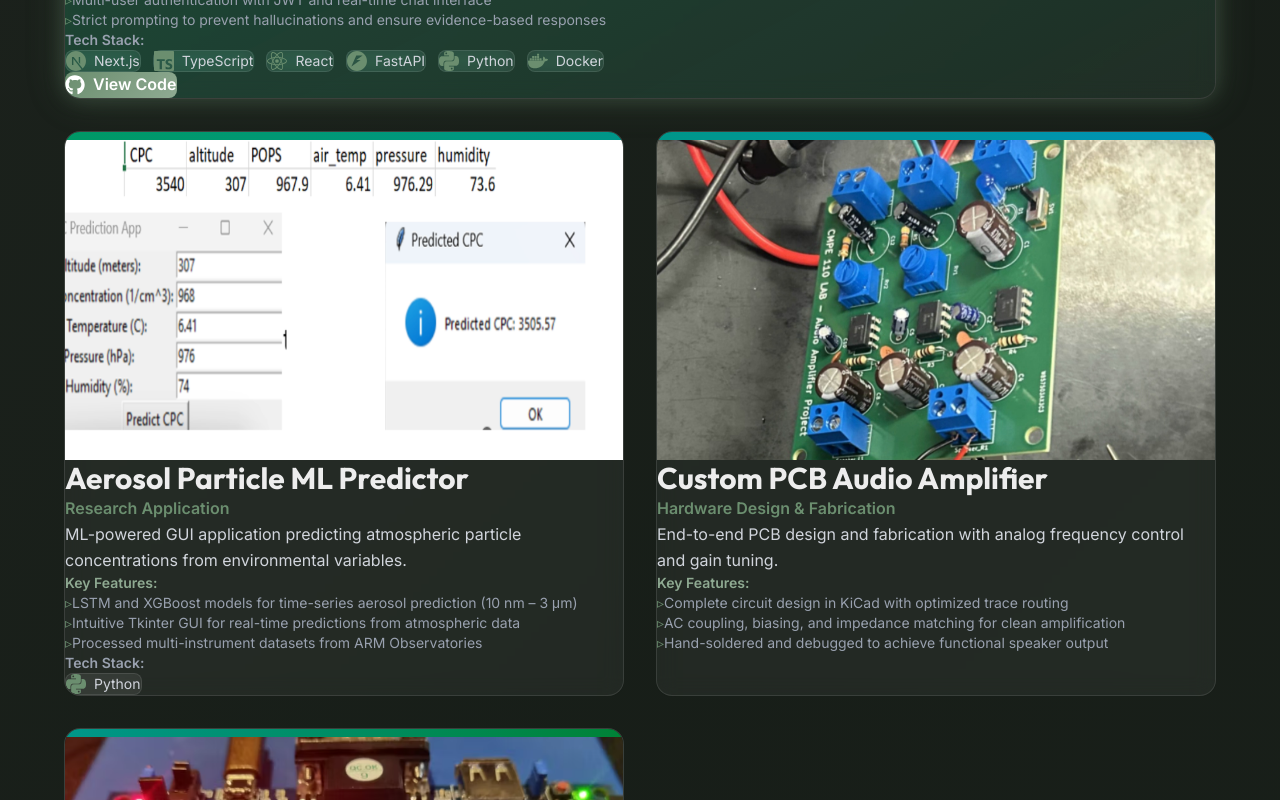
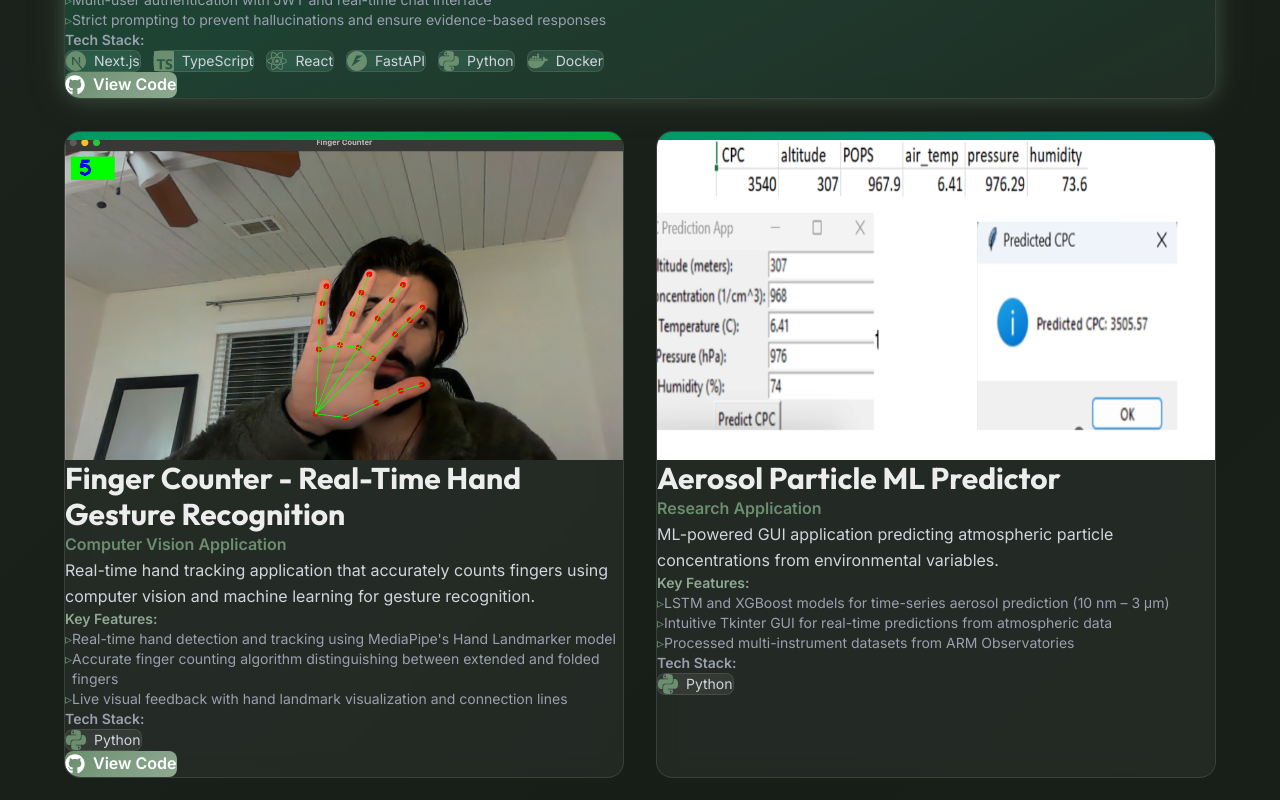
Before and after one commit to aramishf/portfolio, a Next.js app: page / in a window 1280 px wide. Shown: the part 2740-3540 px from the top of the page. Built offline with nearby package versions, Linux system fonts and the light colour scheme.

Commit message:
Add Finger Counter hand gesture recognition project

```diff
--- a/components/Projects.tsx
+++ b/components/Projects.tsx
@@ -29,6 +29,22 @@ const projects = [
         featured: true,
         gradient: "from-green-600 to-emerald-600",
         image: "/projects/rag-assistant.png",
+    },
+    {
+        title: "Finger Counter - Real-Time Hand Gesture Recognition",
+        subtitle: "Computer Vision Application",
+        description:
+            "Real-time hand tracking application that accurately counts fingers using computer vision and machine learning for gesture recognition.",
+        highlights: [
+            "Real-time hand detection and tracking using MediaPipe's Hand Landmarker model",
+            "Accurate finger counting algorithm distinguishing between extended and folded fingers",
+            "Live visual feedback with hand landmark visualization and connection lines",
+        ],
+        tech: [{ name: "Python", icon: SiPython }],
+        github: "https://github.com/aramishf/FingerCounter",
+        featured: false,
+        gradient: "from-emerald-600 to-green-600",
+        image: "/projects/finger-counter.png",
     },
     {
         title: "Aerosol Particle ML Predictor",
```
Also changed, not shown: public/projects/finger-counter.png (added), 1 other file (tests, documents, lock files or other folders).
